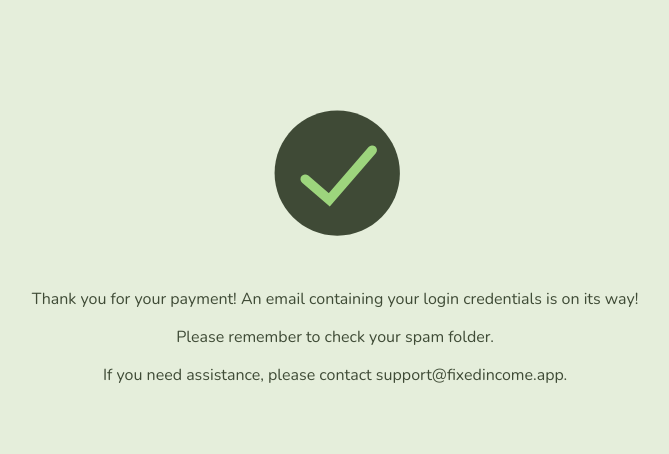
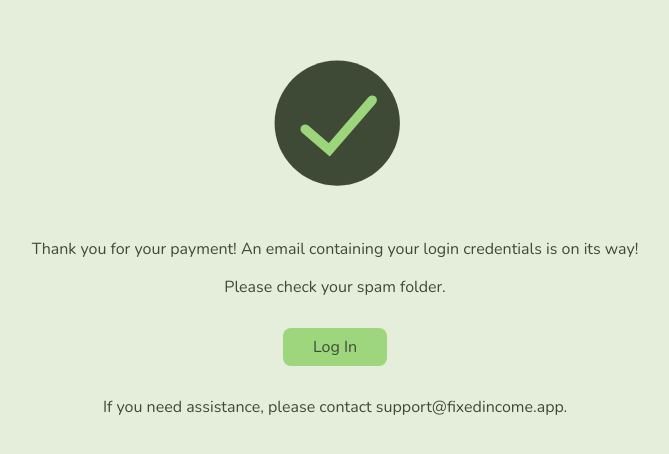
Before and after one commit to abiezev/whittmarsh, a website: page purchase-confirmation.html in a window 1280 px wide. Shown: the part 128-582 px from the top of the page, without its empty margins (305-974 px from the left). Drawn offline with nearby package versions, Linux system fonts and the light colour scheme.

Commit message:
added login button to purchase confirmation

```diff
--- a/purchase-confirmation.html
+++ b/purchase-confirmation.html
@@ -45,10 +45,29 @@
         .center {
             text-align: center;
             max-width: 610px;
-            margin-top: 200px;
+            margin-top: 150px;
             margin-left: 40px;
             margin-right: 40px;
         }
+
+        a {
+            cursor: pointer;
+            display: inline-block;
+            text-align: center;
+            text-decoration: none;
+            margin-top: 14px;
+            margin-bottom: 14px;
+            background-color: #9dd67d;
+            color: #3f4b36;
+            border: none;
+            font-size: 16px;
+            padding-top: 8px;
+            padding-left: 30px;
+            padding-right: 30px;
+            padding-bottom: 8px;
+            border-radius: 8px;
+        }
+
     </style>
 </head>
 <body>
@@ -57,7 +76,8 @@
             <div class="center">
                 <div class="animation" id="animation"></div>
                 <p>Thank you for your payment! An email containing your login credentials is on its way!</p>
-                <p>Please remember to check your spam folder.</p>
+                <p>Please check your spam folder.</p>
+                <a href="https://app.fixedincome.app">Log In</a>
                 <p>If you need assistance, please contact support@fixedincome.app.</p>
             </div>
         </div>
```
